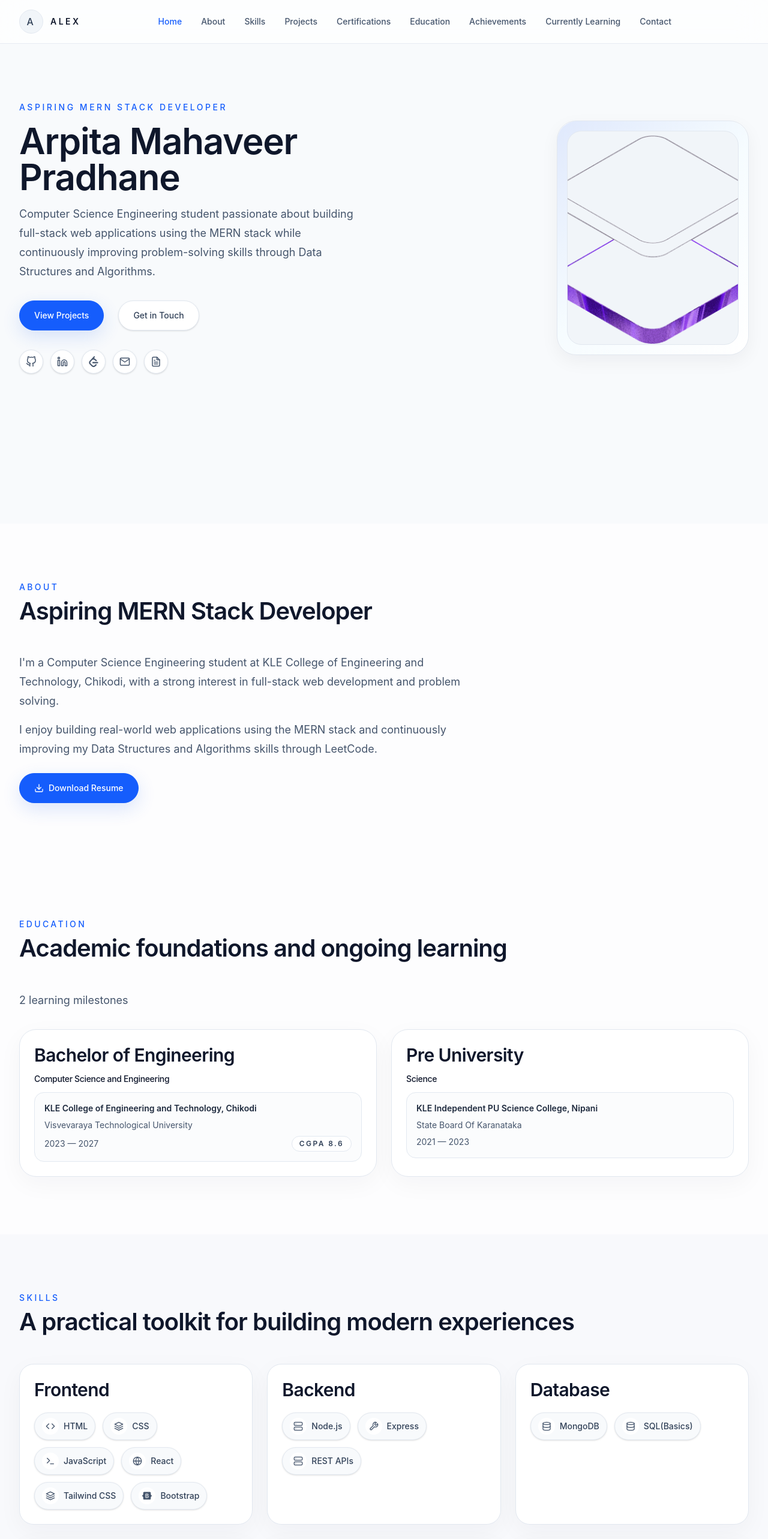
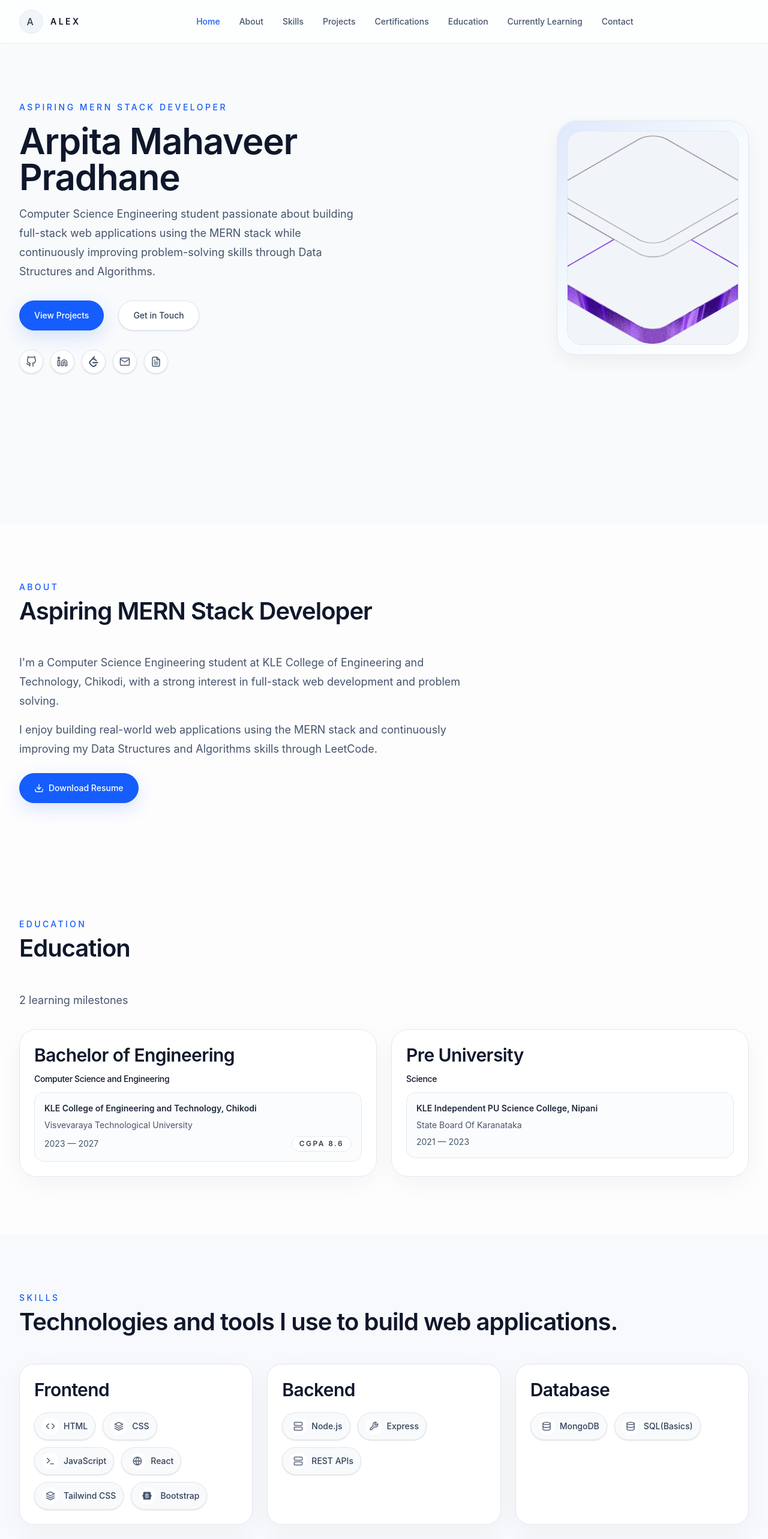
Before and after one commit to Arpita3011-projects/my_portfolio_website, a React (Vite) app: page / in a window 1280 px wide. Shown: the top 2566 px of the page at 60% size. Built offline with nearby package versions, Linux system fonts and the light colour scheme.

Commit message:
deployment ready

```diff
--- a/src/data/certifications.js
+++ b/src/data/certifications.js
@@ -3,7 +3,7 @@
 
 export const certificationsContent = {
   eyebrow: 'Certifications',
-  title: 'Validated learning from trusted platforms',
+  title: 'Professional Certifications',
   intro: 'A snapshot of certifications and workshops completed to strengthen my skills.',
   certifications: [
     {
--- a/src/data/education.js
+++ b/src/data/education.js
@@ -1,6 +1,6 @@
 export const educationContent = {
   eyebrow: 'Education',
-  title: 'Academic foundations and ongoing learning',
+  title: 'Education',
   educations: [
     {
       degree: 'Bachelor of Engineering',
--- a/src/data/navbar.js
+++ b/src/data/navbar.js
@@ -10,7 +10,6 @@ export const navbarContent = {
     { label: 'Projects', href: '#projects' },
     { label: 'Certifications', href: '#certifications' },
     { label: 'Education', href: '#education' },
-    { label: 'Achievements', href: '#achievements' },
     { label: 'Currently Learning', href: '#currently-learning' },
     { label: 'Contact', href: '#contact' },
   ],
--- a/src/data/projects.js
+++ b/src/data/projects.js
@@ -2,13 +2,11 @@ import heroImage from '../assets/images/hero.png'
 
 export const projectsContent = {
   eyebrow: 'Projects',
-  title: 'Selected work that balances craft and product thinking',
-  intro:
-    'These projects highlight the kinds of interfaces, systems, and product moments I enjoy building most—clear, usable, and thoughtfully designed.',
+  title: 'Projects I have Built',
   filters: ['All', 'Full Stack', 'Frontend', 'Backend'],
   projects: [
     {
-      title: 'Airbnb Clone',
+      title: 'Airbnb - Inspired Property Rental System',
       category: 'Full Stack',
       featured: true,
       image: heroImage,
@@ -17,7 +15,7 @@ export const projectsContent = {
       technologies: ['React', 'Node.js', 'Express.js', 'MongoDB'],
       links: {
         github: 'https://github.com/Arpita3011-projects/Airbnb_3011',
-        demo: undefined,
+        demo: 'https://airbnb-inspired-property-rental-system.onrender.com',
       },
     },
     {
--- a/src/data/skills.js
+++ b/src/data/skills.js
@@ -2,7 +2,7 @@
 
 export const skillsContent = {
   eyebrow: 'Skills',
-  title: 'A practical toolkit for building modern experiences',
+  title: 'Technologies and tools I use to build web applications.',
   // intro:
   //   'These are the core areas I focus on when shaping reliable interfaces, polished product flows, and durable development workflows.',
   filters: ['All', 'Frontend', 'Backend', 'Database', 'Tools', 'Soft Skills'],
```
